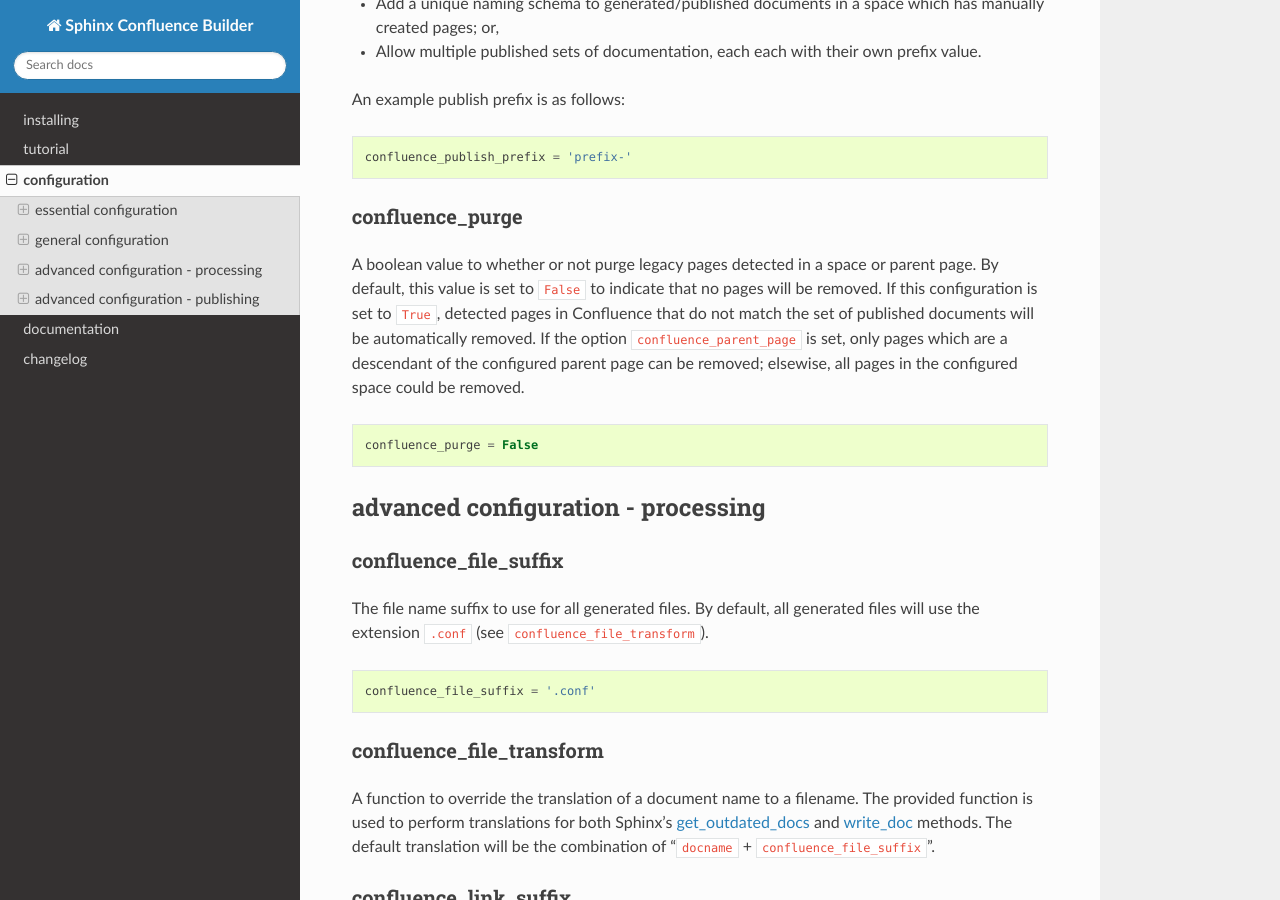
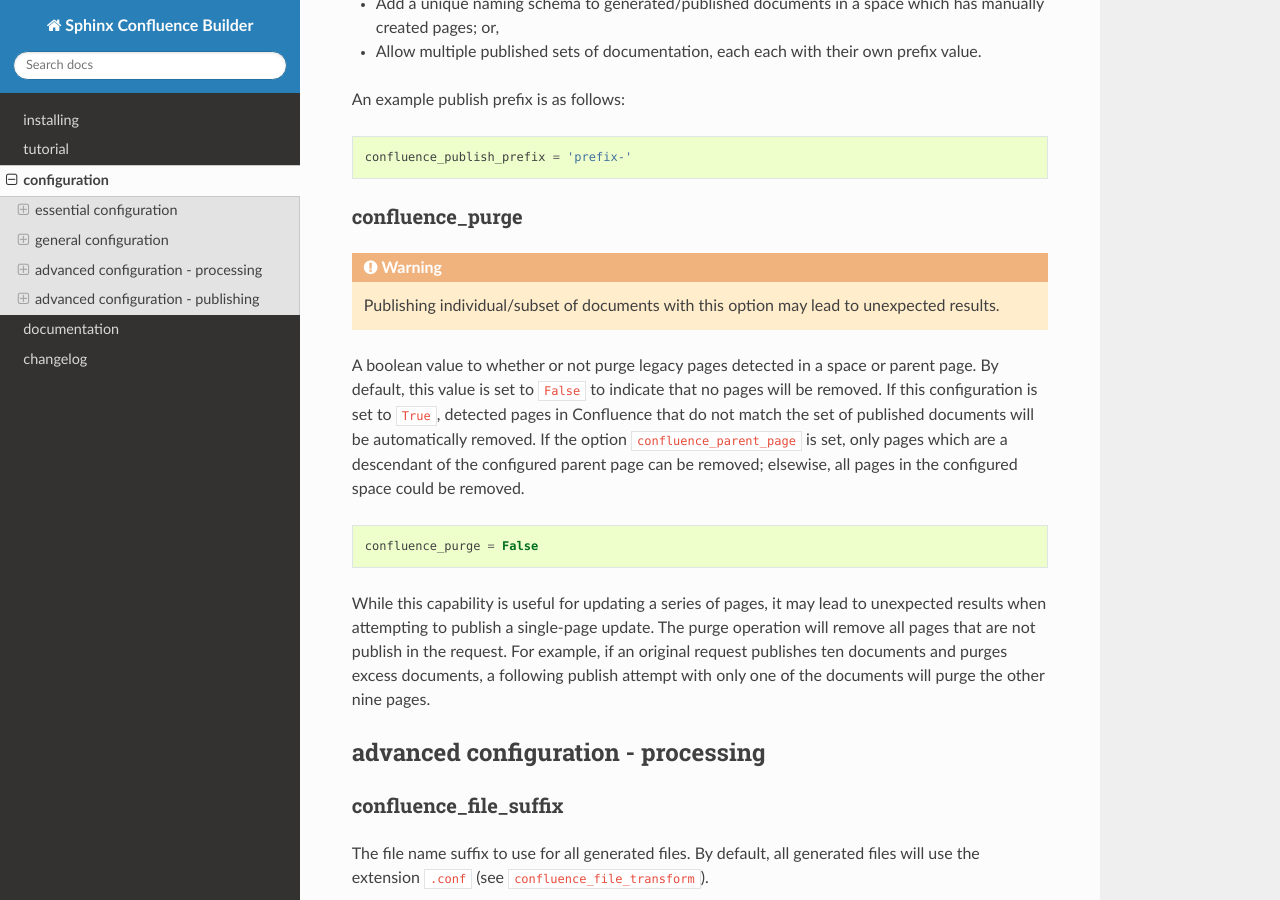
Before and after one commit to sphinx-contrib/confluencebuilder, a Sphinx documentation site: the page built from doc/configuration.rst, in a window 1280 px wide and 900 px high, scrolled down 3786 px. Built offline with Sphinx 7.4.7 and the Read the Docs theme 2.0.0, drawn with Linux system fonts in a browser that asks for light colours.

Commit message:
doc: add additional purge feature information
Provide additional documentation on the destructive nature when using
the 'confluence_purge' capability.

Signed-off-by: James Knight <james.d.knight@live.com>

```diff
--- a/doc/configuration.rst
+++ b/doc/configuration.rst
@@ -180,6 +180,11 @@ An example publish prefix is as follows:
 confluence_purge
 ~~~~~~~~~~~~~~~~
 
+.. warning::
+
+    Publishing individual/subset of documents with this option may lead to
+    unexpected results.
+
 A boolean value to whether or not purge legacy pages detected in a space or
 parent page. By default, this value is set to ``False`` to indicate that no
 pages will be removed. If this configuration is set to ``True``, detected pages
@@ -191,6 +196,13 @@ elsewise, all pages in the configured space could be removed.
 .. code-block:: python
 
     confluence_purge = False
+
+While this capability is useful for updating a series of pages, it may lead to
+unexpected results when attempting to publish a single-page update. The purge
+operation will remove all pages that are not publish in the request. For
+example, if an original request publishes ten documents and purges excess
+documents, a following publish attempt with only one of the documents will purge
+the other nine pages.
 
 advanced configuration - processing
 -----------------------------------
```
